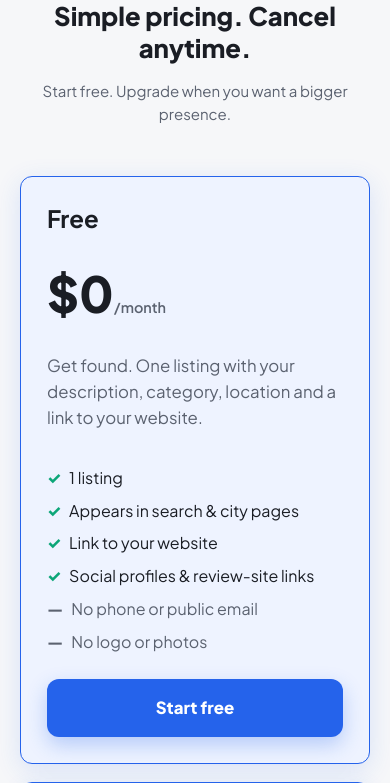
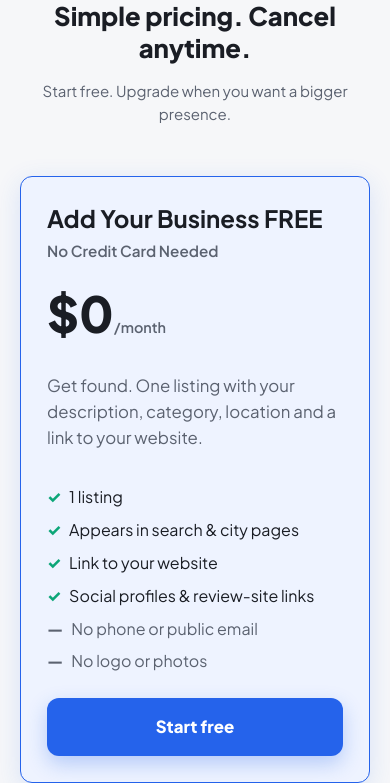
Before and after one commit to aimbluemedia/monsterlist, a PHP site: page /pricing in a window 390 px wide. Shown: the part 132-915 px from the top of the page. Run offline with PHP 8.4, Linux system fonts and the light colour scheme; data comes from the database, SQL or seed files in the repository; some libraries are stand-ins or nearby versions.

Commit message:
Pricing: lead the free card with the offer, not the plan name
"Free" was saying the same thing as the $0 price directly below it. The card
now reads "Add Your Business FREE" with "No Credit Card Needed" underneath,
which answers the question a visitor actually has at that moment. Pro and
Featured keep their plan names.

The headline is clamped rather than fixed — it is long enough to wrap badly
on a phone otherwise.

Co-Authored-By: Claude Opus 5 <noreply@anthropic.com>
Claude-Session: https://claude.ai/code/session_017tbUHpkZCCNCA4AEyxTLem

```diff
--- a/app/bootstrap.php
+++ b/app/bootstrap.php
@@ -16,7 +16,7 @@ if (PHP_VERSION_ID < 70400) {
 // Build number of this upload. Shown in the control panel under Diagnostics so
 // "is my change live?" is a question the site answers itself, rather than one
 // you have to work out from what a page looks like. Bumped with each release.
-define('ML_BUILD', 'v71');
+define('ML_BUILD', 'v72');
 
 define('APP_ROOT', __DIR__);
 define('BASE_ROOT', dirname(__DIR__));
--- a/app/views/pages/pricing.php
+++ b/app/views/pages/pricing.php
@@ -9,7 +9,14 @@
       <?php // Free spans the full width on top; the two paid plans share the row
             // below it, so the choice reads as "start here" then "or upgrade to". ?>
       <div class="card plan <?= $key === 'pro' ? 'popular' : '' ?><?= $key === 'free' ? ' plan-wide' : '' ?>">
-        <h3><?= e($p['label']) ?><?= $key === 'pro' ? ' · Most popular' : '' ?></h3>
+        <?php // The free card leads with the offer rather than the plan name —
+              // "Free" is what the price already says. ?>
+        <?php if ($key === 'free'): ?>
+          <h3>Add Your Business FREE</h3>
+          <p class="plan-sub">No Credit Card Needed</p>
+        <?php else: ?>
+          <h3><?= e($p['label']) ?><?= $key === 'pro' ? ' · Most popular' : '' ?></h3>
+        <?php endif; ?>
         <div class="price">$<?= number_format($p['price'], 0) ?><small>/month</small></div>
         <p class="mute"><?= e($p['blurb']) ?></p>
         <ul>
--- a/assets/css/style.css
+++ b/assets/css/style.css
@@ -131,8 +131,11 @@ label{display:block;font-weight:600;font-size:.88rem;margin:14px 0 6px}
 .plan-wide{grid-column:1 / -1;text-align:center;padding:38px 26px;
   background:var(--accent-soft);border-color:var(--accent);
   box-shadow:0 6px 26px rgba(37,99,235,.14)}
-.plan-wide h3{font-size:1.5rem}
-.plan-wide .price{font-size:3.1rem;margin:10px 0 4px}
+/* clamped rather than fixed: "Add Your Business FREE" is a long headline and
+   has to hold together down to a phone without wrapping awkwardly */
+.plan-wide h3{font-size:clamp(1.5rem,3.4vw,2.1rem);margin-bottom:6px}
+.plan-sub{margin:0;font-size:.95rem;font-weight:600;color:var(--mute)}
+.plan-wide .price{font-size:3.1rem;margin:12px 0 4px}
 .plan-wide > p.mute{font-size:1.05rem;max-width:640px;margin-left:auto;margin-right:auto}
 /* a full-width card would leave its feature list stranded in a tall left
    column, so lay the ticks out in a row instead */
```
